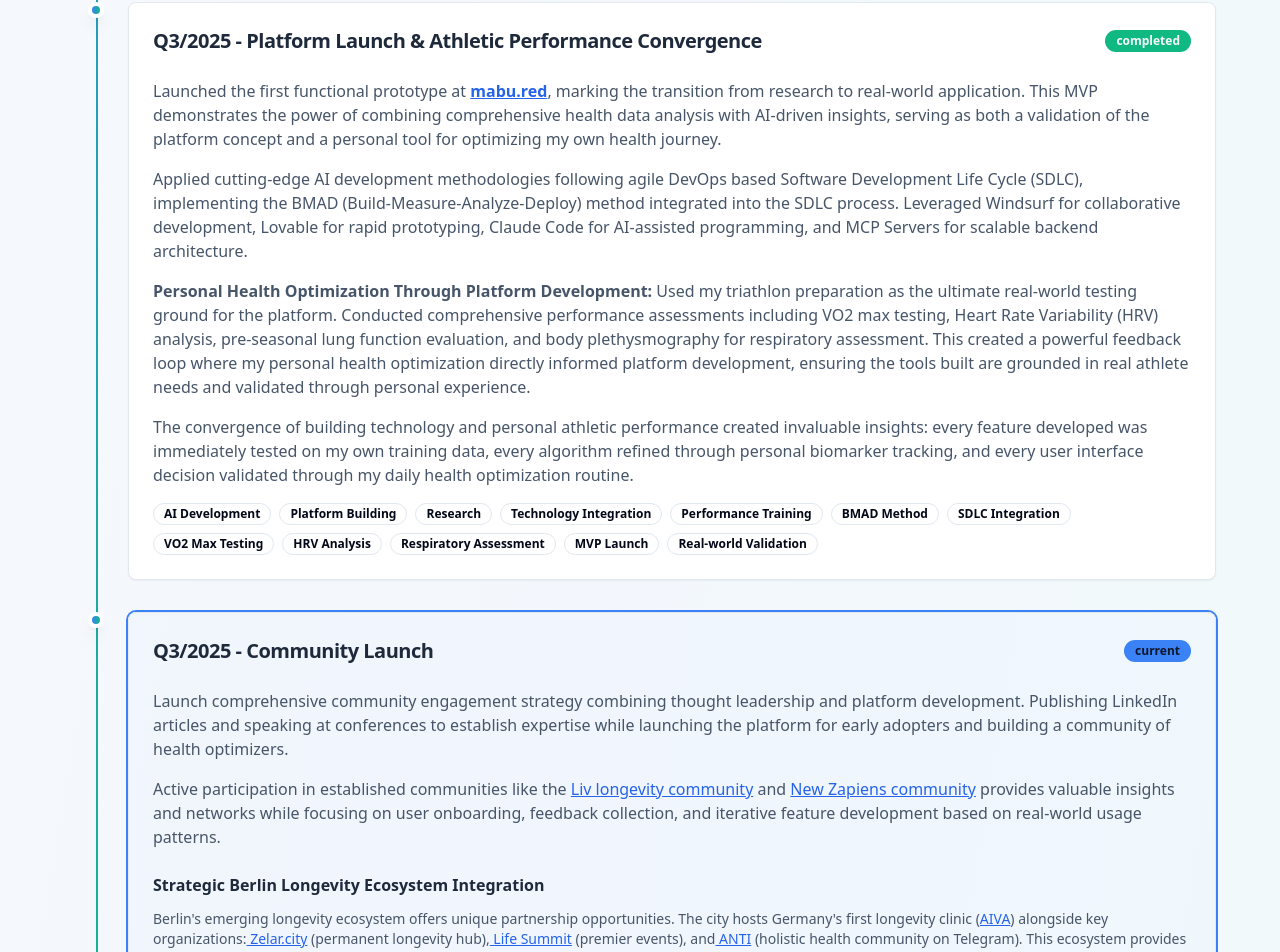
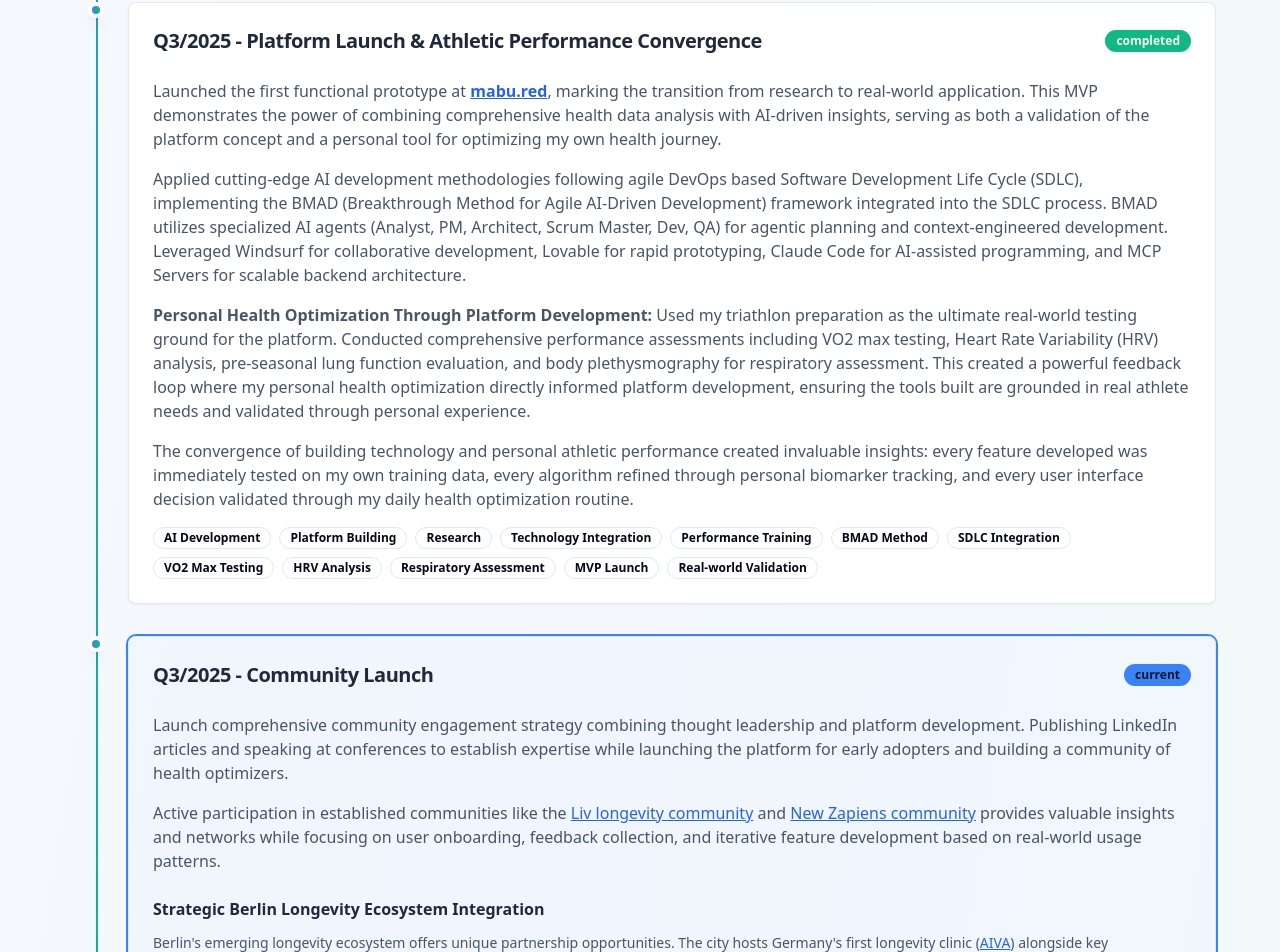
Before and after one commit to longevitycoach/healthspan-navigator-project, a React (Vite) app: page / in a window 1280 px wide. Shown: the part 3382-4334 px from the top of the page. Built offline with nearby package versions, Linux system fonts and the light colour scheme.

Commit message:
Update BMAD method reference
Corrected the BMAD method reference to the correct GitHub repository link and provided an explanation.

```diff
--- a/src/components/PersonalJourney.tsx
+++ b/src/components/PersonalJourney.tsx
@@ -100,7 +100,7 @@ const PersonalJourney = () => {
           </p>
 
           <p className="mb-4">
-            Applied cutting-edge AI development methodologies following agile DevOps based Software Development Life Cycle (SDLC), implementing the BMAD (Build-Measure-Analyze-Deploy) method integrated into the SDLC process. Leveraged Windsurf for collaborative development, Lovable for rapid prototyping, Claude Code for AI-assisted programming, and MCP Servers for scalable backend architecture.
+            Applied cutting-edge AI development methodologies following agile DevOps based Software Development Life Cycle (SDLC), implementing the BMAD (Breakthrough Method for Agile AI-Driven Development) framework integrated into the SDLC process. BMAD utilizes specialized AI agents (Analyst, PM, Architect, Scrum Master, Dev, QA) for agentic planning and context-engineered development. Leveraged Windsurf for collaborative development, Lovable for rapid prototyping, Claude Code for AI-assisted programming, and MCP Servers for scalable backend architecture.
           </p>
 
           <p className="mb-4">
```
